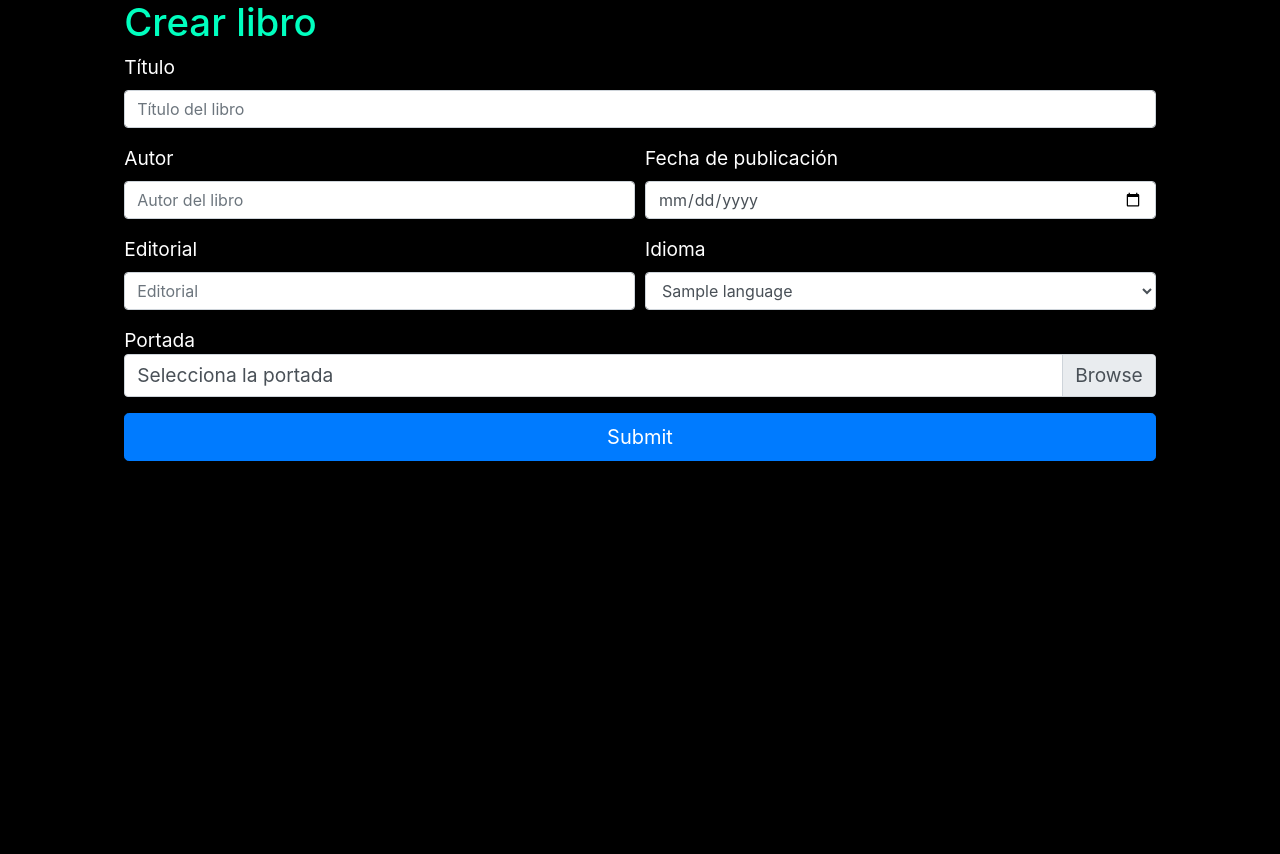
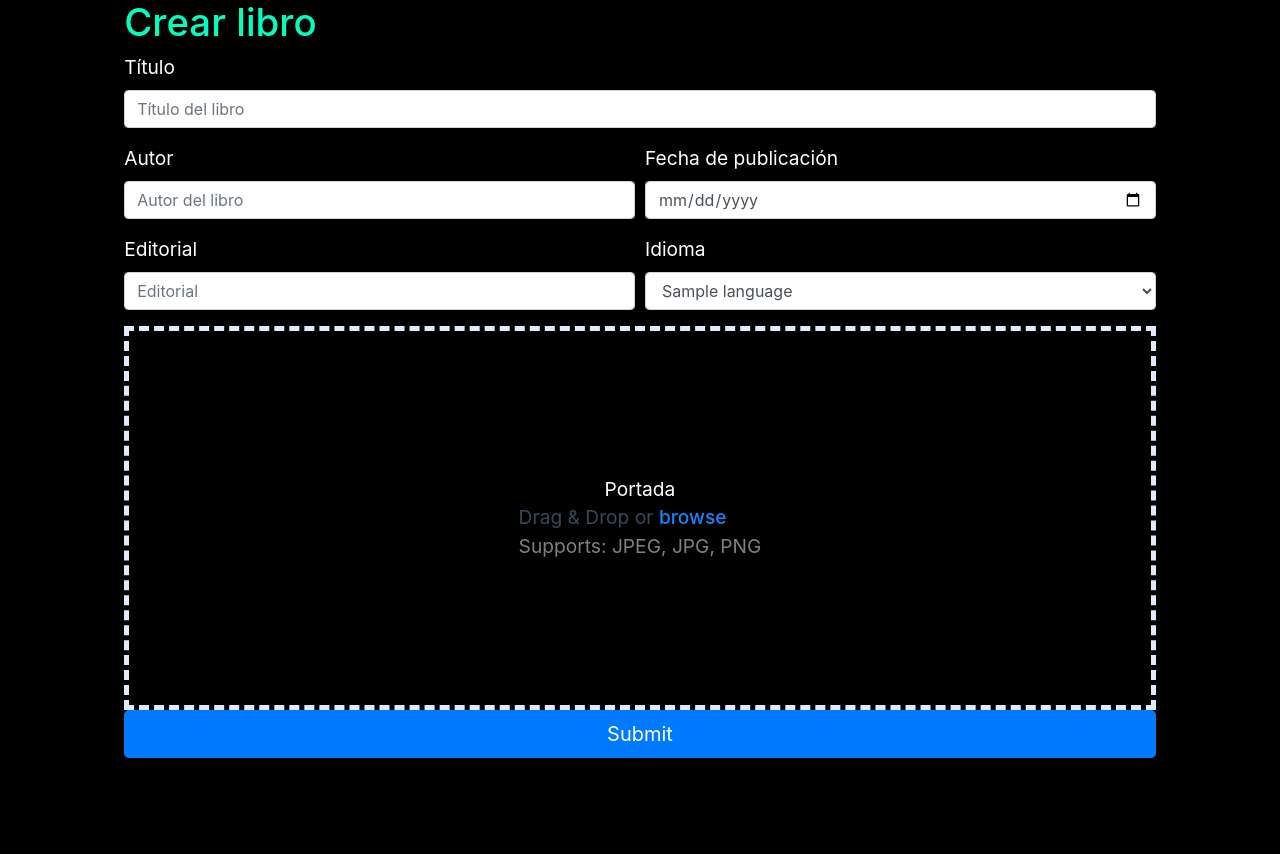
Before and after one commit to AlejandroMirallesRuiz/bookloggd, a Symfony app: template Library/templates/book/createBook.html.twig in a window 1280 px wide. Shown: the part 76-930 px from the top of the page. Before the commit the page ends 537 px from the top, so only its background shows below. Run offline with Twig, Linux system fonts and the light colour scheme; the template is opened without the code that fills it: most values are stand-ins (such as "Sample title", 1, 10 or a date in 2020); some libraries are stand-ins or nearby versions.

Commit message:
Drag area created in Create book form

```diff
--- /dev/null
+++ b/Library/public/js/dragImages.js
@@ -0,0 +1,60 @@
+const dropArea = document.querySelector(".drag-area");
+const dragText = document.querySelector(".header");
+
+let button = dropArea.querySelector(".button");
+let input = dropArea.querySelector("input");
+let file;
+button.onclick = () => {
+  input.click();
+};
+
+// when browse
+input.addEventListener("change", function () {
+  file = this.files[0];
+  dropArea.classList.add("active");
+  displayFile();
+});
+
+// when file is inside drag area
+dropArea.addEventListener("dragover", (event) => {
+  event.preventDefault();
+  dropArea.classList.add("active");
+  dragText.textContent = "Release to Upload";
+  // console.log('File is inside the drag area');
+});
+
+// when file leave the drag area
+dropArea.addEventListener("dragleave", () => {
+  dropArea.classList.remove("active");
+  // console.log('File left the drag area');
+  dragText.textContent = "Drag & Drop";
+});
+
+// when file is dropped
+dropArea.addEventListener("drop", (event) => {
+  event.preventDefault();
+  // console.log('File is dropped in drag area');
+  file = event.dataTransfer.files[0]; // grab single file even of user selects multiple files
+  // console.log(file);
+  displayFile();
+});
+
+
+
+function displayFile() {
+    let fileType = file.type;
+
+    let validExtensions = ["image/jpeg", "image/jpg", "image/png"];
+    if (validExtensions.includes(fileType)) {
+      let fileReader = new FileReader();
+      fileReader.onload = () => {
+        let fileURL = fileReader.result;
+        let imgTag = `<img src="${fileURL}" alt="">`;
+        dropArea.innerHTML = imgTag;
+      };
+      fileReader.readAsDataURL(file);
+    } else {
+      alert("This is not an Image File");
+      dropArea.classList.remove("active");
+    }
+  }
--- a/Library/public/styles/style.css
+++ b/Library/public/styles/style.css
@@ -139,6 +139,36 @@ header .webTitle {
   color: rgb(186, 250, 255);
 }
 
+.drag-area {
+  height: 20em;
+  border: 0.3em dashed #e0eafc;
+  display: flex;
+  align-items: center;
+  justify-content: center;
+  flex-direction: column;
+  margin: 0.1px auto;
+}
+.drag-area .header {
+  color: #34495e;
+}
+.drag-area .support {
+  color: gray;
+  margin: 0.1em 0 0.15em 0;
+}
+.drag-area .drag-area.active {
+  border: 0.2em solid #1683ff;
+}
+.drag-area .button {
+  font-weight: 500;
+  color: #1683ff;
+  cursor: pointer;
+}
+.drag-area img {
+  height: 15em;
+  -o-object-fit: cover;
+     object-fit: cover;
+}
+
 footer {
   padding-top: 5em;
 }/*# sourceMappingURL=style.css.map */
--- a/Library/public/styles/style.scss
+++ b/Library/public/styles/style.scss
@@ -165,6 +165,54 @@ $droppeado: rgb(255, 0, 0);
     color:rgb(186, 250, 255);
 }
 
+.drag-area {
+    height: 20em;
+    border: 0.3em dashed #e0eafc;
+    display: flex;
+    align-items: center;
+    justify-content: center;
+    flex-direction: column;
+    margin:0.1px auto;
+
+    .header {
+        color: #34495e;
+    }
+
+    .support {
+        color: gray;
+        margin: 0.1em 0 0.15em 0;
+  }
+
+    .drag-area.active {
+        border: 0.2em solid #1683ff;
+    }
+
+    .button {
+        font-weight: 500;
+        color: #1683ff;
+        cursor: pointer;
+    }
+
+    img {
+        height: 15em;
+        object-fit: cover;
+      }
+}
+
+
+
+
+
+
+
+
+
+
+
+
+
+
+
 footer{
     padding-top: 5em;
 }
--- a/Library/templates/book/createBook.html.twig
+++ b/Library/templates/book/createBook.html.twig
@@ -43,12 +43,20 @@
                             </select>
                         </div>
                     </div>
-                    <div class="form-group">
+                    <div class="drag-area">
                         <span>Portada</span>
-                        <div class="custom-file">
-                            <input name="frontPage" type="file" class="custom-file-input" id="frontPage" accept=”.jpg, .jpeg, .png” required />
-                            <label class="custom-file-label" for="frontPage">Selecciona la portada</label>
+                        <div>
+                            <input type="file" accept=”.jpg, .jpeg, .png” id="frontPage" required hidden>
+
+                            <div class="row">
+                                <div class="col-12">
+                                    <span class="header">Drag & Drop</span>
+                                    <span class="header">or <span class="button">browse</span></span><br/>
+                                    <span class="support">Supports: JPEG, JPG, PNG</span>
+                                </div>
+                            </div>
                         </div>
+
                     </div>
                     <button type="submit" class="btn btn-primary btn-lg btn-block">Submit</button>
                 </form>
@@ -58,3 +66,8 @@
         <div class="col-md-1"></div>
     </div>
 {% endblock %}
+
+
+{% block javascripts %}
+    <script src="{{ asset('javascripts/dragImages.js')}}"></script>
+{% endblock %}
```
Also changed, not shown: 1 other file.
